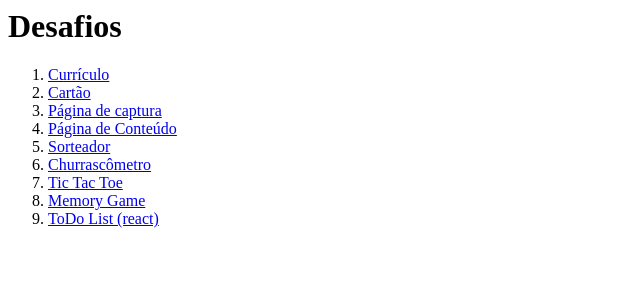
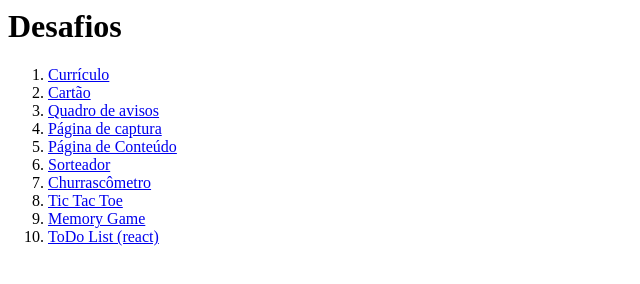
Before and after one commit to Jops-Garcia/WEBLittleProjects, a plain HTML site: page index.html in a window 1280 px wide. Shown: the whole page, without its empty margins (0-640 px from the left). Drawn offline with Linux system fonts and the light colour scheme.

Commit message:
Update index.html

```diff
--- a/index.html
+++ b/index.html
@@ -6,6 +6,7 @@
         <ol>
             <li><a href="./modulo2-HTML_basico">Currículo</a></li>
             <li><a href="./modulo3-CSS_basico/desafio.html">Cartão</a></li>
+            <li><a href="./modulo26/public/">Quadro de avisos</a></li>
             <li><a href="./modulo6">Página de captura</a></li>
             <li><a href="./modulo6-2">Página de Conteúdo</a></li>
             <li><a href="./modulo12">Sorteador</a></li>
```
